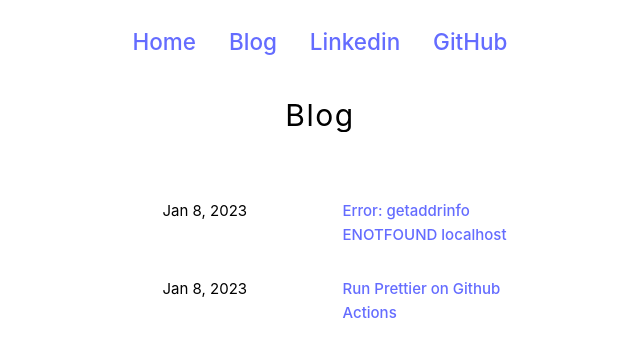
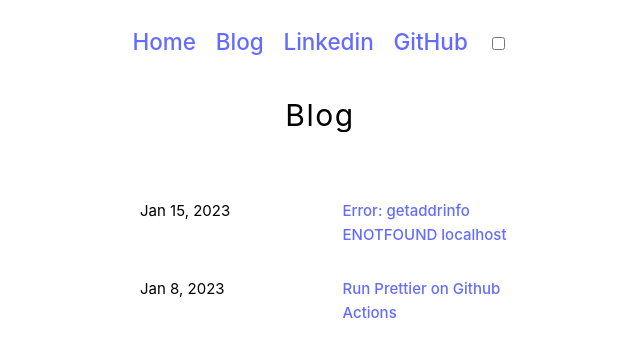
Before and after one commit to bjbagher/bjbagher.react.github.io, a React (Vite) app: page /blog in a window 1280 px wide. Shown: the top 356 px of the page, without its empty margins (320-960 px from the left). Built offline with nearby package versions, Linux system fonts and the light colour scheme.

Commit message:
add context

```diff
--- a/src/components/NavBar.tsx
+++ b/src/components/NavBar.tsx
@@ -1,4 +1,18 @@
+import { useContext } from "react";
+import { ThemeContext } from "../provider";
+
+
+
 export default function NavBar() {
+ const { theme, setTheme, state } = useContext(ThemeContext)
+
+
+ const toggleColorScheme = () => {
+     console.log('got', theme, state)
+    const newTheme = theme === 'dark' ? 'light' : 'dark'
+     setTheme(newTheme)
+     document.getElementsByTagName('html')[0].style.setProperty('color-scheme', newTheme)
+ }
   return (
     <header>
       <nav>
@@ -19,6 +33,9 @@ export default function NavBar() {
               GitHub
             </a>
           </li>
+          <li>
+            <input type="checkbox"  checked={theme === 'dark'} onChange={toggleColorScheme}/>
+          </li>
         </ul>
       </nav>
     </header>
--- a/src/routes/data.ts
+++ b/src/data.ts
@@ -2,14 +2,14 @@ const data =  [
     {
         "imgSrc": "/assets/astro-image.webp",
         "altText": "astro logo",
-        "mdSrc": () => import("../blog/first-post.md"),
-        "date": "Jan 8, 2023",
+        "mdSrc": () => import("./blog/first-post.md"),
+        "date": "Jan 15, 2023",
         "title": "Error: getaddrinfo ENOTFOUND localhost"
     },
     {
         "imgSrc": "/assets/gh_actions.webp",
         "altText": "gh actions",
-        "mdSrc": () => import("../blog/second-post.md"),
+        "mdSrc": () => import("./blog/second-post.md"),
         "date": "Jan 8, 2023",
         "title": "Run Prettier on Github Actions"
     }
--- a/src/index.css
+++ b/src/index.css
@@ -180,7 +180,7 @@ section {
 }
 
 .rows {
-  margin: 3rem 1.5rem;
+  margin: 3rem auto;
   text-align: start;
   display: flex;
   flex-direction: column;
--- /dev/null
+++ b/src/provider.tsx
@@ -0,0 +1,13 @@
+import { createContext, useState } from "react";
+
+interface Theme { theme: string; setTheme: React.Dispatch<React.SetStateAction<string>>; state: string;}
+
+export const ThemeContext = createContext<Theme>({} as Theme);
+
+function ThemeProvider({children}) {
+    const [theme, setTheme] = useState(() => window.matchMedia && window.matchMedia('(prefers-color-scheme: dark)').matches ? 'dark' : 'light');
+    return <ThemeContext.Provider value={{theme, setTheme, state: "hello"}}>{children}</ThemeContext.Provider>
+
+}
+
+export default ThemeProvider;
--- a/src/routes/blog.tsx
+++ b/src/routes/blog.tsx
@@ -1,5 +1,5 @@
 import NavBar from "../components/NavBar";
-import posts from "./data"
+import posts from "../data"
 
 function Blog() {
   return (
@@ -13,7 +13,7 @@ function Blog() {
           <div className="rows">
             {posts.map((post, idx) => {
               return (
-                <li>
+                <li key={idx}>
                   <div>
                     <time>
                       {new Date(post.date).toLocaleDateString("en-us", {
--- a/src/routes/blogpost.tsx
+++ b/src/routes/blogpost.tsx
@@ -1,17 +1,17 @@
 import { useEffect, useState } from "react";
 import ReactMarkdown from "react-markdown";
-import { useLocation } from "react-router-dom";
+import {  useParams } from "react-router-dom";
 import NavBar from "../components/NavBar";
-import posts from "./data"
+import posts from "../data"
 
 
 
 function BlogPost() {
   const [md, setMd] = useState<string>("");
-  let location = useLocation();
+  const { id } = useParams()
 
 
-  const post = posts[+location.pathname.slice(-1)]
+  const post = posts[+id!]
 
   useEffect(() => {
     post.mdSrc().then((res) => {
--- a/src/routes/root.tsx
+++ b/src/routes/root.tsx
@@ -1,10 +1,11 @@
 import NavBar from "../components/NavBar";
 import Avatar from "../components/Avatar";
+
 
 function Root() {
   return (
       <main>
-          <NavBar />
+          <NavBar/>
           <Avatar altTxt="astronaut cat" imgSrc="/assets/astro_cat.webp" />
           <div>
           <h1>
```
Also changed, not shown: package.json (+6 -1 lines), src/main.tsx (+14 -13 lines), 1 other file (tests, documents, lock files or other folders).
